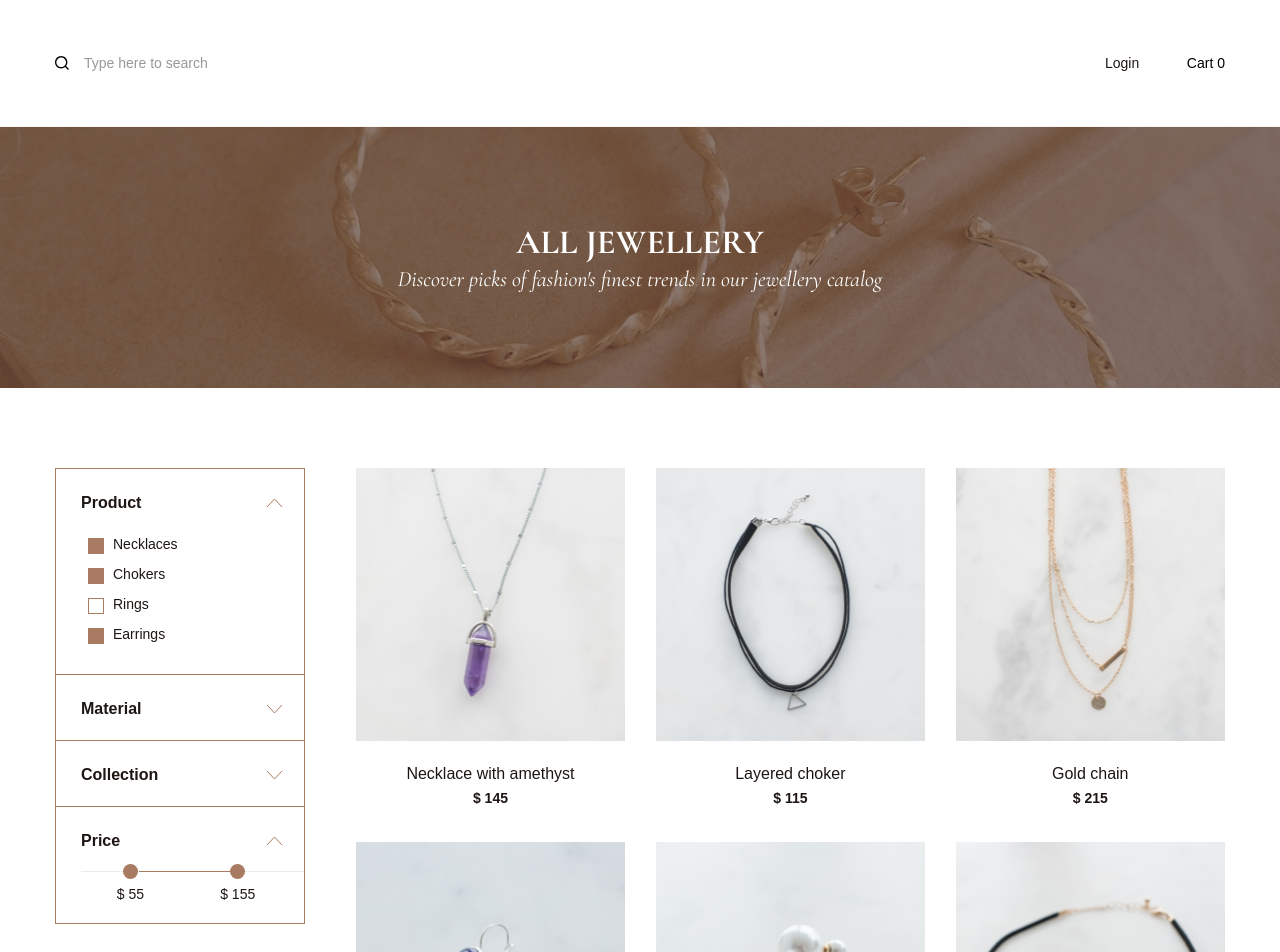
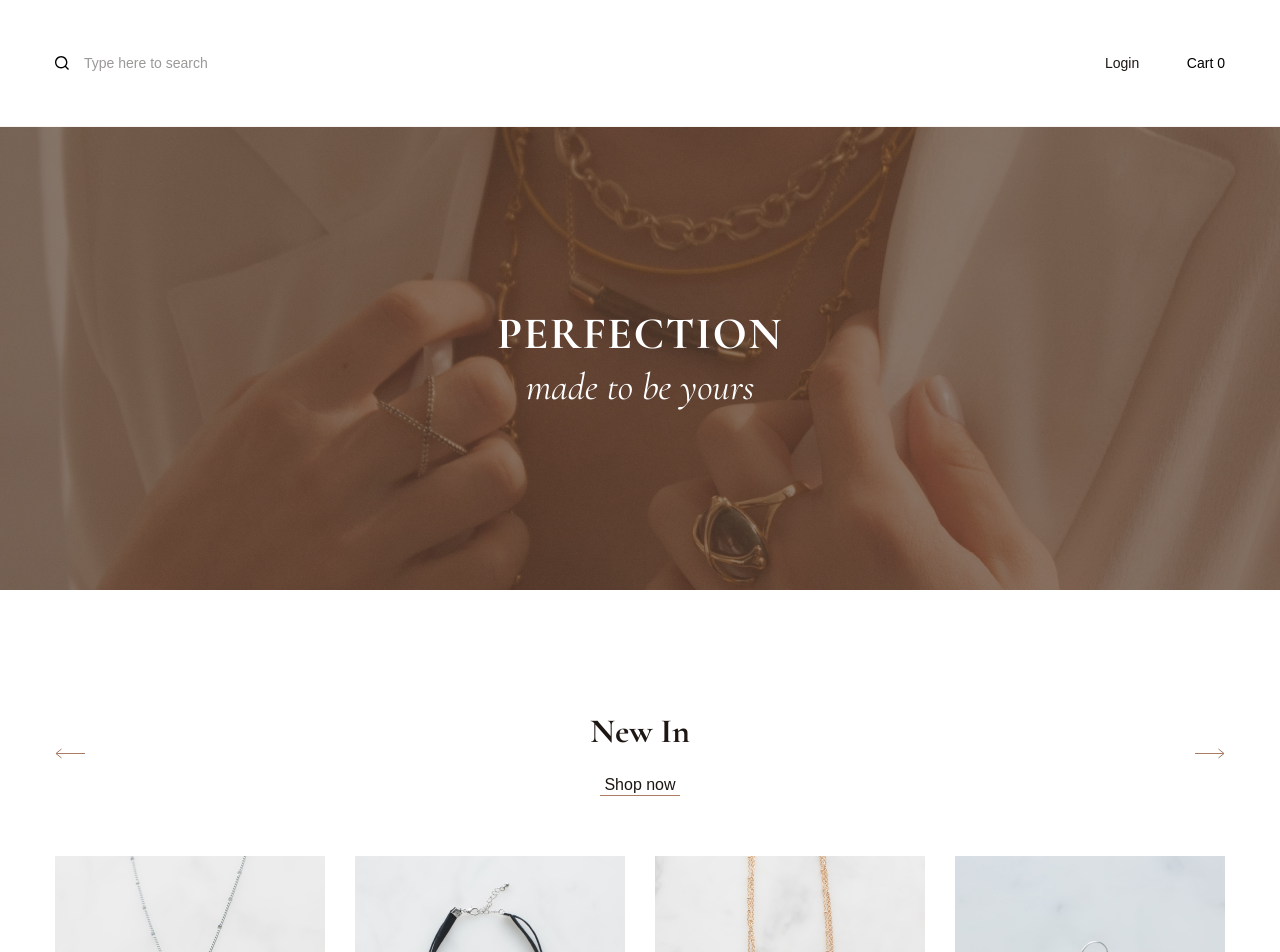
Before and after one commit to Norvil87/jewellery_react, a React app: page / in a window 1280 px wide. Shown: the top 952 px of the page. Built offline with nearby package versions, Linux system fonts and the light colour scheme; a web font is replaced by a local one.

Commit message:
Basic Routing implemented

```diff
--- a/package.json
+++ b/package.json
@@ -17,12 +17,14 @@
   "devDependencies": {
     "@types/react": "^16.9.43",
     "@types/react-dom": "^16.9.8",
+    "@types/react-router-dom": "^5.1.5",
     "awesome-typescript-loader": "^5.2.1",
     "css-loader": "^3.6.0",
     "file-loader": "^6.0.0",
     "html-webpack-plugin": "^4.3.0",
     "mini-css-extract-plugin": "^0.9.0",
     "node-sass": "^4.14.1",
+    "react-router-dom": "^5.2.0",
     "sass": "^1.26.10",
     "sass-loader": "^9.0.2",
     "source-map-loader": "^1.0.1",
--- a/src/components/App.tsx
+++ b/src/components/App.tsx
@@ -1,4 +1,5 @@
 import React from "react";
+import { BrowserRouter as Router, Switch, Route } from "react-router-dom";
 
 import Header from "./Header/Header";
 import Footer from "./Footer/Footer";
@@ -8,10 +9,18 @@ import CatalogPage from "../pages/CatalogPage";
 const App = () => {
   return (
     <>
-      <Header />
-      {/* <MainPage /> */}
-      <CatalogPage />
-      <Footer />
+      <Router>
+        <Header />
+        <Switch>
+          <Route path="/catalog">
+            <CatalogPage />
+          </Route>
+          <Route path="/" exact>
+            <MainPage />
+          </Route>
+        </Switch>
+        <Footer />
+      </Router>
     </>
   );
 };
--- a/src/components/New/New.tsx
+++ b/src/components/New/New.tsx
@@ -1,4 +1,5 @@
 import React from "react";
+import { Link } from "react-router-dom";
 
 import "./New.scss";
 import { products } from "../data";
@@ -37,9 +38,9 @@ const New = () => {
         </button>
         <div>
           <h2>New In</h2>
-          <a className="new__catalog-link" href="catalog.html">
+          <Link className="new__catalog-link" to="/catalog">
             Shop now
-          </a>
+          </Link>
         </div>
         <button className="new__control-button new__control-button--forward" type="button">
           Forward
--- a/src/components/data.ts
+++ b/src/components/data.ts
@@ -92,10 +92,10 @@ export const products: IProduct[] = [
   },
   {
     id: 12,
-    name: "Necklace with amethyst",
-    imgUrl: images.purpleGemstoneNecklace_SUBSTITUTE_1x_jpg,
-    srcSetJpg: `${images.purpleGemstoneNecklace_SUBSTITUTE_1x_jpg} 1x, ${images.purpleGemstoneNecklace_SUBSTITUTE_2x_jpg} 2x`,
+    name: "Elephant earrings",
+    imgUrl: images.elephantEarrings_1x_jpg,
+    srcSetJpg: `${images.elephantEarrings_1x_jpg} 1x, ${images.elephantEarrings_2x_jpg} 2x`,
     //srcSetWebp: "img/products/galaxy-earrings@1x.webp 1x, img/products/galaxy-earrings@2x.webp 2x",
-    price: 145,
+    price: 95,
   },
 ];
--- a/webpack.config.js
+++ b/webpack.config.js
@@ -15,6 +15,9 @@ module.exports = {
   },
   devServer: {
     watchContentBase: true,
+    historyApiFallback: true, // ?
+    contentBase: './', // ?
+    hot: true // ?
   },
   module: {
     rules: [
```
Also changed, not shown: src/components/resource.ts (+4 -4 lines), 1 other file (tests, documents, lock files or other folders).
